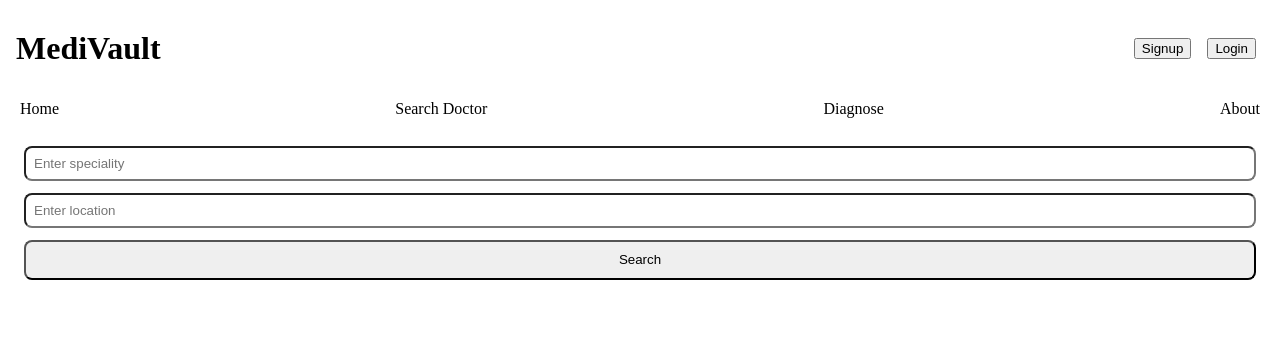
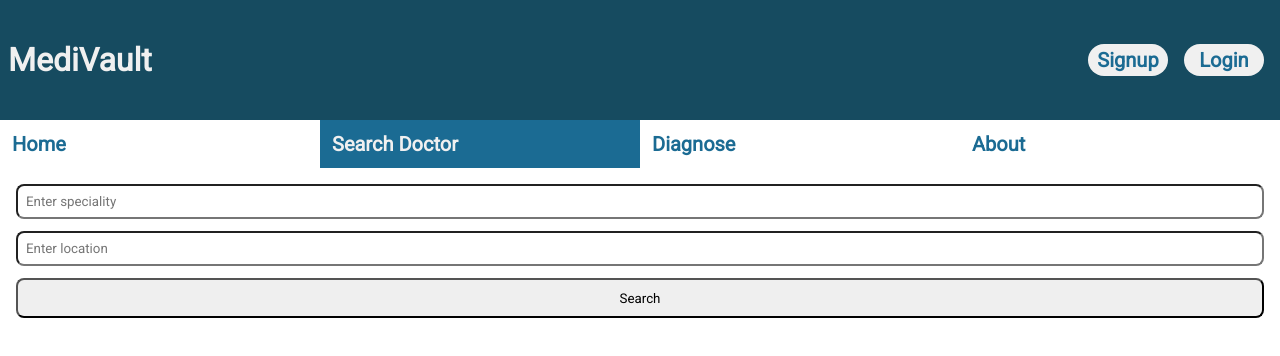
Before and after one commit to jamal-uddin5823/MediVault, a React (Vite) app: page /search in a window 1280 px wide. Shown: the top 356 px of the page. Built offline with nearby package versions, Linux system fonts and the light colour scheme.

Commit message:
Designed Heading and navbar

```diff
--- a/src/components/Navbar/Navbar.css
+++ b/src/components/Navbar/Navbar.css
@@ -1,15 +1,53 @@
 * {
     box-sizing: border-box;
+}
+:root {
+    --primary-color: #164B60;
+    --secondary-color: #1B6B93;
+    --accent-color: #f0f0f0;
 }
 
 .navbar {
     display: flex;
     justify-content: space-between;
-    margin: 0.75rem;
+
+    /* border: 2px solid var(--primary-color); */
+
 }
 
 .nav-link {
-    font-size: 1rem;
-    color: black;
+    display: inline-table;
+    position: relative;
+    border: none;
+    flex: 1;
+    padding: 0.75rem;
+    font-size: 1.25rem;
+    font-weight: 900;
+    color: var(--secondary-color);
+    cursor: pointer;
     text-decoration: none;
 }
+
+.nav-link::after {
+    content: '';
+    position: absolute;
+    width: 100%;
+    transform: scaleX(0);
+    height: 2px;
+    bottom: -3px;
+    left: 0;
+    background-color: var(--secondary-color);
+    transform-origin: bottom right;
+    transition: transform 0.25s ease-out;
+
+}
+
+.nav-link:hover::after {
+    transform: scaleX(1);
+    transform-origin: bottom left;
+}
+
+.nav-link.active {
+    background-color: var(--secondary-color);
+    color: var(--accent-color);
+}
--- a/src/components/Navbar/Navbar.jsx
+++ b/src/components/Navbar/Navbar.jsx
@@ -1,13 +1,15 @@
 import './Navbar.css'
-import { Link } from 'react-router-dom'
+import { Link, useLocation } from 'react-router-dom'
 
 function Navbar() {
+
+  const location = useLocation();
   return (
     <nav className='navbar'>
-      <Link to="/" className='nav-link'>Home</Link>
-      <Link to="/search" className='nav-link'>Search Doctor</Link>
-      <Link to="/diagnose" className='nav-link'>Diagnose</Link>
-      <Link to="/about" className='nav-link'>About</Link>
+      <Link to="/" className={`nav-link ${location.pathname === '/' ? 'active' : ''}`}>Home</Link>
+      <Link to="/search" className={`nav-link ${location.pathname.startsWith('/search') ? 'active' : ''}`}>Search Doctor</Link>
+      <Link to="/diagnose" className={`nav-link ${location.pathname === '/diagnose' ? 'active' : ''}`}>Diagnose</Link>
+      <Link to="/about" className={`nav-link ${location.pathname === '/about' ? 'active' : ''}`}>About</Link>
 
     </nav>
   )
--- a/src/components/Searchbar/Searchbar.css
+++ b/src/components/Searchbar/Searchbar.css
@@ -2,18 +2,15 @@
   box-sizing: border-box;
 }
 
-
-
 .symptom-search-card {
   margin: 0.5rem;
   padding: 0.5rem;
+  height: 50vh;
 }
-
-
 
 .symptom-search {
   display: flex;
-    justify-content: space-between;
+  justify-content: space-around;
   flex-flow: column wrap;
   gap: 2vh;
 }
@@ -21,19 +18,19 @@
 .diagnose-buttons {
   display: flex;
   flex-flow: row wrap;
-    gap: 2vw;
-}
-
-.voice-input {
-    height: 5vh;
-    border-radius: 0.5rem;
-    width: 45vw;
-    align-self: flex-start;
+  gap: 2vw 2vw;
+  height: 15vh;
+  align-items: center;
+  justify-content: space-around;
 }
 
 .symptom-submit {
-    height: 5vh;
-    border-radius: 0.5rem;
-    width: 45vw;
-    align-self: flex-end;
+  display: flex;
+  height: 8vh;
+  border-radius: 2rem;
+  width: 35vw;
+  align-self: flex-start;
+  justify-content: center;
+  align-items: center;
+  align-self: center;
 }
--- a/src/components/Searchbar/Searchbar.jsx
+++ b/src/components/Searchbar/Searchbar.jsx
@@ -4,6 +4,9 @@ import { useState, useEffect, useRef } from 'react';
 import './Searchbar.css'
 
 import {Multiselect} from 'multiselect-react-dropdown'
+
+import SpeechIcon from '../../assets/voice-icon.png';
+import StopIcon from '../../assets/stop-rec-icon.png';
 
 function Searchbar() {
   const data = [
@@ -104,8 +107,9 @@ function Searchbar() {
             placeholder='Enter your symptoms' />
 
           <div className="diagnose-buttons">
-          <button className="voice-input" onClick={toggleRecognition}>
-            {isRecognitionActive? "Stop":"Voice"}
+          <button className="symptom-submit voice-input" onClick={toggleRecognition}>
+                {isRecognitionActive?
+                  <img src={StopIcon} />: <img src={SpeechIcon} />}
           </button>
             <button className="symptom-submit" onClick={handleSubmit}>Diagnose</button>
           </div>
--- a/src/components/heading/Heading.css
+++ b/src/components/heading/Heading.css
@@ -1,23 +1,49 @@
+@import url('https://fonts.googleapis.com/css2?family=Roboto&display=swap');
+
 * {
     box-sizing: border-box;
+    font-family: 'Roboto', sans-serif;
+}
+:root {
+    --primary-color: #164B60;
+    --secondary-color: #1B6B93;
+    --accent-color: #f0f0f0;
 }
 
 .heading {
     display: flex;
     align-items: center;
     justify-content: space-between;
-    height: 10vh;
-    max-height: 10vh;
+    height: 15vh;
+    max-height: 15vh;
     padding: 0.5rem;
+    background-color: var(--primary-color);
+    color: var(--accent-color);
 }
 
-.buttons {
+.buttons-div {
     display: flex;
     align-items: flex-end;
 }
 
+.button {
+    border-radius: 1rem;
+    width: 5rem;
+    height: 2rem;
+    border: none;
+    background-color: #f0f0f0;
+    color: var(--secondary-color);
+    font-size: 1.25em;
+    font-weight: 900;
+}
+
+.button:hover {
+    cursor: pointer;
+}
+
 .signup {
     margin: 0rem 0.5rem;
+
 }
 .login {
     margin: 0rem 0.5rem;
--- a/src/components/heading/Heading.jsx
+++ b/src/components/heading/Heading.jsx
@@ -4,9 +4,9 @@ function Heading() {
     <>
     <div className="heading">
         <h1 className="title">MediVault</h1>
-        <div className="buttons">
-            <button className="signup">Signup</button>
-            <button className="login">Login</button>
+        <div className="buttons-div">
+            <button className="signup button">Signup</button>
+            <button className="login button">Login</button>
         </div>
     </div>
     </>
--- a/src/index.css
+++ b/src/index.css
@@ -0,0 +1,3 @@
+* {
+    margin: 0;
+}
--- a/src/pages/SearchDoctorPage/SearchDoctorPage.jsx
+++ b/src/pages/SearchDoctorPage/SearchDoctorPage.jsx
@@ -1,15 +1,48 @@
+import { useState } from 'react'
 import './SearchDoctorPage.css'
 
 
 function SearchDoctorPage() {
+  const [doctorSpeciality,setDoctorSpeciality] = useState('');
+  const [doctorLocation,setDoctorLocation] = useState('');
+  const [showValues,setShowValues] = useState(false);
+
+  const handleSpecialityChange = (event) => {
+    setDoctorSpeciality(event.target.value);
+  }
+
+  const handleLocationChange = (event) => {
+    setDoctorLocation(event.target.value);
+  }
+  const handleShowValues = (event) => {
+    event.preventDefault();
+    setShowValues(!showValues);
+  }
+
   return (
     <>
     <h2></h2>
     <form className="doctor-search">
-      <input type='text' placeholder='Enter speciality' />
-      <input type='text' placeholder='Enter location' />
-      <button className="submit-doctor">Search</button>
+      <input
+        type='text'
+        placeholder='Enter speciality'
+        value={doctorSpeciality}
+        onChange={handleSpecialityChange} />
+      <input
+        type='text'
+        placeholder='Enter location'
+        value={doctorLocation}
+        onChange={handleLocationChange}
+         />
+      <button className="submit-doctor" onClick={handleShowValues}>Search</button>
     </form>
+
+    {showValues && (
+      <>
+      <p>{doctorSpeciality}</p>
+      <p>{doctorLocation}</p>
+      </>
+    )}
     </>
   )
 }
```
Also changed, not shown: src/assets/stop-rec-icon.png (added), src/assets/voice-icon.png (added). Lines whose indentation alone changed are shown as unchanged.
